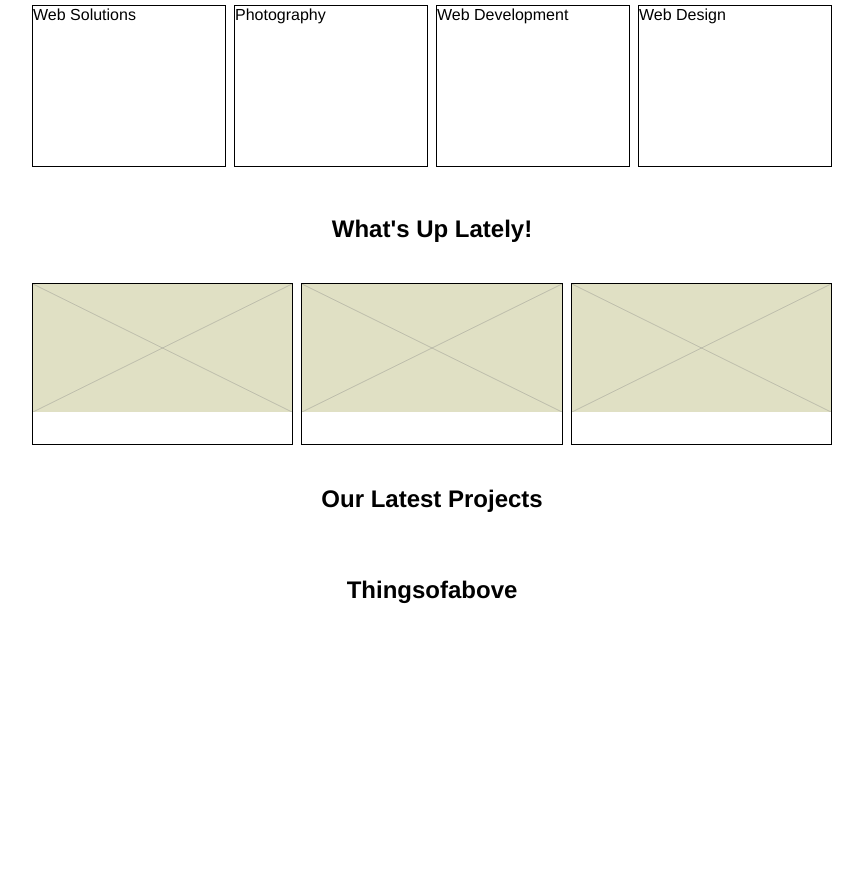
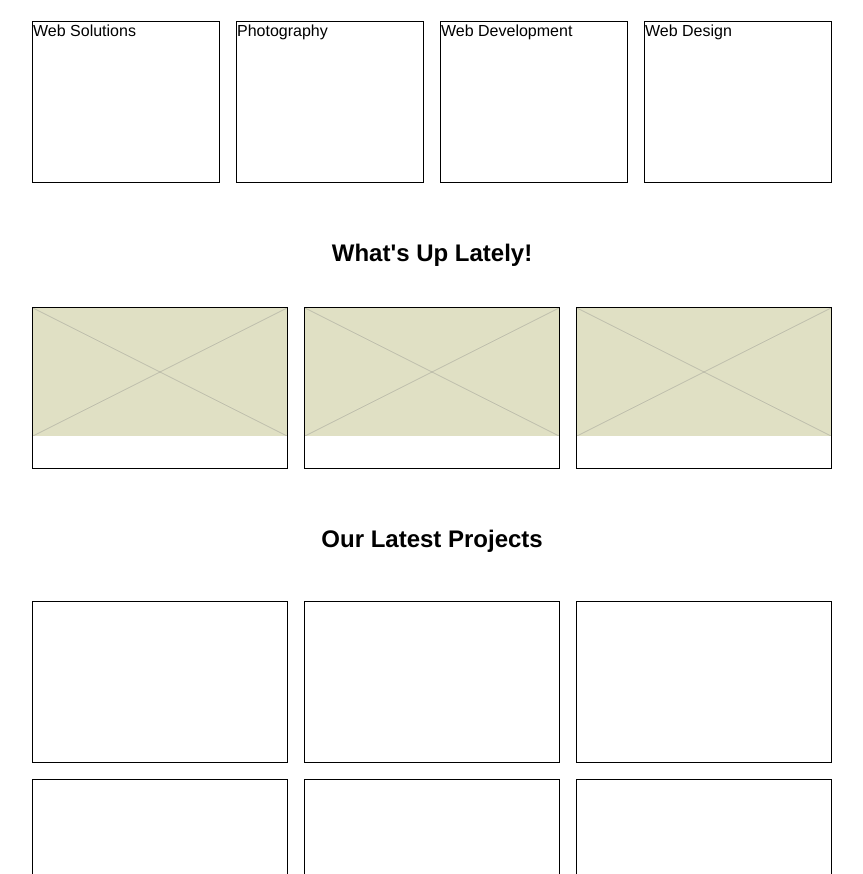
Before and after one commit to sforouzan/Assignment-LAB-02A, a website built with webpack: page index.html in a window 1280 px wide. Shown: the part 638-1512 px from the top of the page, without its empty margins (208-1071 px from the left). Before the commit the page ends 1274 px from the top, so only its background shows below. Built offline with nearby package versions, Linux system fonts and the light colour scheme; a web font is replaced by a local one.

Commit message:
added project section cards, fixed gaps

```diff
--- a/index.html
+++ b/index.html
@@ -76,12 +76,18 @@
       <div class="projects_header_container">
         <h4 class="section_header">Our Latest Projects</h4>
       </div>
+      <div class="projects_card_container">
+        <div class="projects_cardrow">
           <div class="project_card"></div>
           <div class="project_card"></div>
           <div class="project_card"></div>
+        </div>
+        <div class="projects_cardrow">
           <div class="project_card"></div>
           <div class="project_card"></div>
           <div class="project_card"></div>
+        </div>
+      </div>
     </div>
   </section>
 
--- a/styles.css
+++ b/styles.css
@@ -112,14 +112,14 @@
     display: flex;
     justify-content: center;
     flex-direction: column;
-    padding: 0.5rem;
+    padding: 1rem;
 }
 
 .service_header_container {
     width: 100%;
     display: flex;
     justify-content: center;
-    margin-bottom: 0.5rem;
+    margin-bottom: 1rem;
 }
 
 .section_header {
@@ -128,7 +128,7 @@
 
 .service_card_container {
     display: flex;
-    gap: 0.5rem;
+    gap: 1rem;
 }
 
 .service_card {
@@ -158,7 +158,7 @@
 
 .recents_card_container {
     display: flex;
-    gap: 0.5rem;
+    gap: 1rem;
 }
 
 .recents_card {
@@ -171,3 +171,34 @@
     height: 8rem;
     width: 100%;
 }
+
+.projects_inner_width {
+    width: 50rem;
+    display: flex;
+    justify-content: center;
+    flex-direction: column;
+    padding: 1rem;
+}
+
+.projects_header_container {
+    width: 100%;
+    display: flex;
+    justify-content: center;
+    margin-bottom: 1rem;
+}
+
+.projects_card_container {
+    display: flex;
+    flex-direction: column;
+    gap: 1rem;
+}
+
+.projects_cardrow {
+    display: flex;
+    gap: 1rem;
+}
+.project_card {
+    border: solid 1px black;
+    height: 10rem;
+    width: 30rem;
+}
```
Lines whose indentation alone changed are shown as unchanged.
